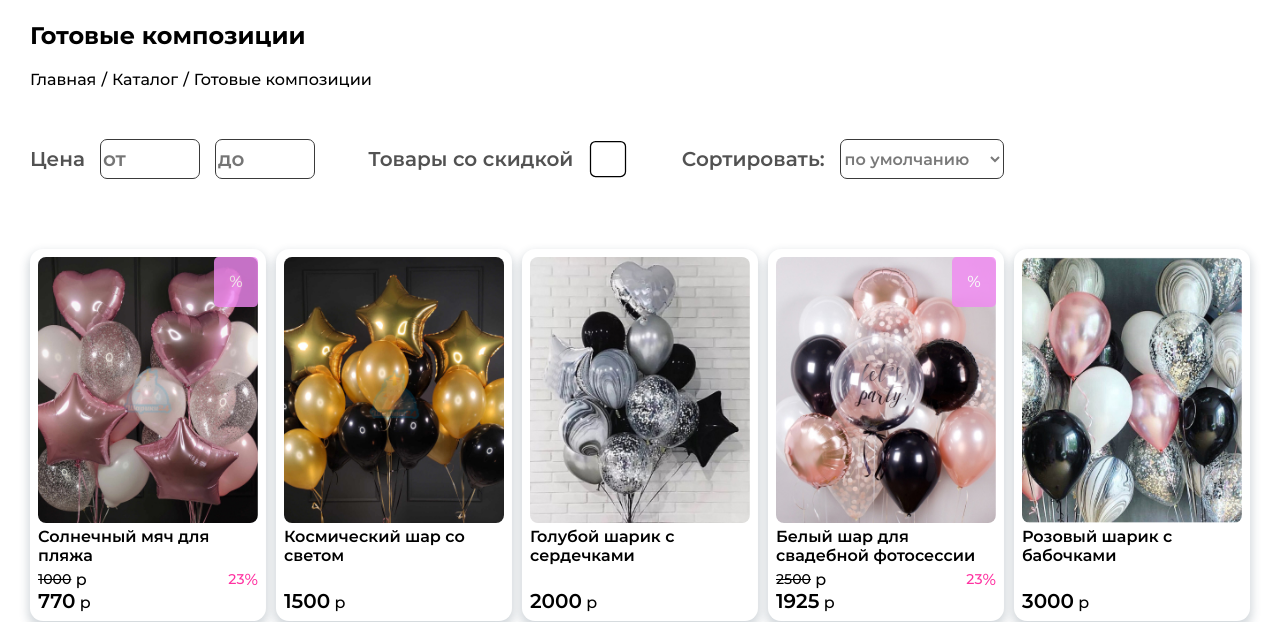
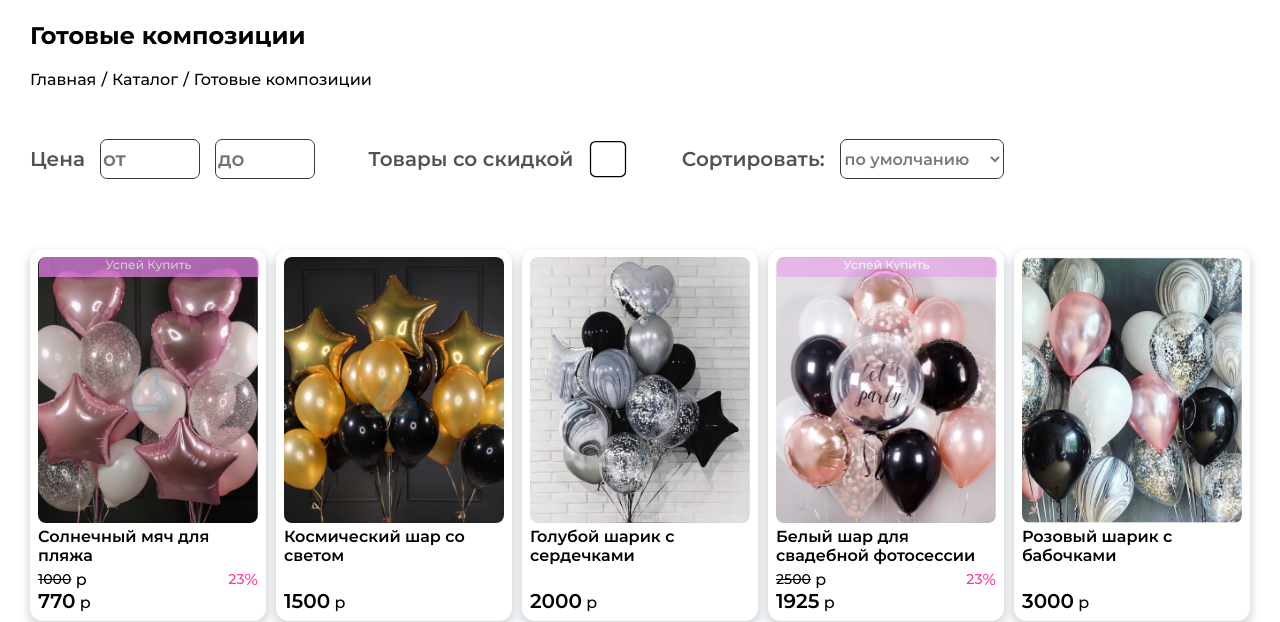
Before and after one commit to bitnik93/baloons-pet-project, a website: page source/compositions.html in a window 1280 px wide. Shown: the part 188-810 px from the top of the page. Drawn offline with nearby package versions, Linux system fonts and the light colour scheme; files that its build step writes are made by us from their sources.

Commit message:
style changes of price-off in compositions

```diff
--- a/source/js/compositions.js
+++ b/source/js/compositions.js
@@ -41,11 +41,11 @@ const compositionPricesList = (data) => {
             compositionOldPrice.textContent = data[compositionitem].price;
             if (data[compositionitem].discount) {
               const containerListHoverTitle = document.createElement('span');
+              containerListHoverTitle.textContent = 'Успей Купить';
               const compositionLinkHover = elem.querySelector('.container-list__link');
               const actionContainer = document.createElement('div');
               compositionLinkHover.appendChild(containerListHoverTitle);
               containerListHoverTitle.classList.add('container-list__hover-title');
-              actionContainer.textContent = '%'
               actionContainer.classList.add('container-list__link--price-off');
               console.log(compositionImgWrapper)
               compositionImgWrapper.appendChild(actionContainer);
--- a/source/less/global/container.less
+++ b/source/less/global/container.less
@@ -118,24 +118,24 @@
   }
 }
 
-.container-list__hover-title {
-  color: #ffffff;
-  z-index: 1;
-  position: absolute;
-  background-color: rgb(31, 31, 173);
-  border-radius: 20px 20px 0 0;
-  width: 50px;
-  height: 25px;
-  top: -25px;
-  left: 50%;
-  margin-left: -25px;
-  display: none;
-}
+// .container-list__hover-title {
+//   color: #ffffff;
+//   z-index: 1;
+//   position: absolute;
+//   background-color: rgb(31, 31, 173);
+//   border-radius: 20px 20px 0 0;
+//   width: 50px;
+//   height: 25px;
+//   top: -25px;
+//   left: 50%;
+//   margin-left: -25px;
+//   display: none;
+// }
 
-.container-list__item:hover .container-list__hover-title {
-  background-color: #f188f2;
-  display: inline;
-}
+// .container-list__item:hover .container-list__hover-title {
+//   background-color: #f188f2;
+//   display: inline;
+// }
 
 
 .container-list__item--flex:not(:last-child) {
@@ -303,20 +303,51 @@ ul .container-list__item-our-works {
   position: relative;
 }
 
-.container-list__link--price-off {
+.container-list__hover-title {
+  max-width: 249px;
+  box-sizing: border-box;
+  color: #ffffff;
+  z-index: 1;
+  font-size: @fz12;
   position: absolute;
+  text-align: center;
+  border-radius: 7px 7px 0 0;
+  border: none;
+  width: 100%;
+  height: 20px;
   top: 0;
-  right: 0;
-  width: 20%;
-  height: 14%;
-  background-color: @main-color;
-  border-radius: 10%;
-  opacity: 80%;
-  display: flex;
-  justify-content: center;
-  align-items: center;
-  color: #ffffff;
+  left: 0.5px;
+  // margin-left: -75px;
+  background-color: #f088f2a2;
+  opacity: 0.7;
+  transition: opacity 0.3s ease-in-out;
 }
+
+.container-list__item:hover .container-list__hover-title {
+  opacity: 1;
+  background-color: #f088f2;
+}
+
+
+// .container-list__link--price-off {
+//   position: absolute;
+//   top: 0;
+//   right: 0;
+//   width: 20%;
+//   height: 14%;
+//   background-color: @main-color;
+//   border-radius: 10%;
+//   opacity: 80%;
+//   display: flex;
+//   justify-content: center;
+//   align-items: center;
+//   color: #ffffff;
+//   // transition: transform 0.3s linear;
+// }
+
+// .container-list__item:hover .container-list__link--price-off {
+//   opacity: 0;
+// }
 
 .container-list__item-title {
   // max-width: max-content;
```
